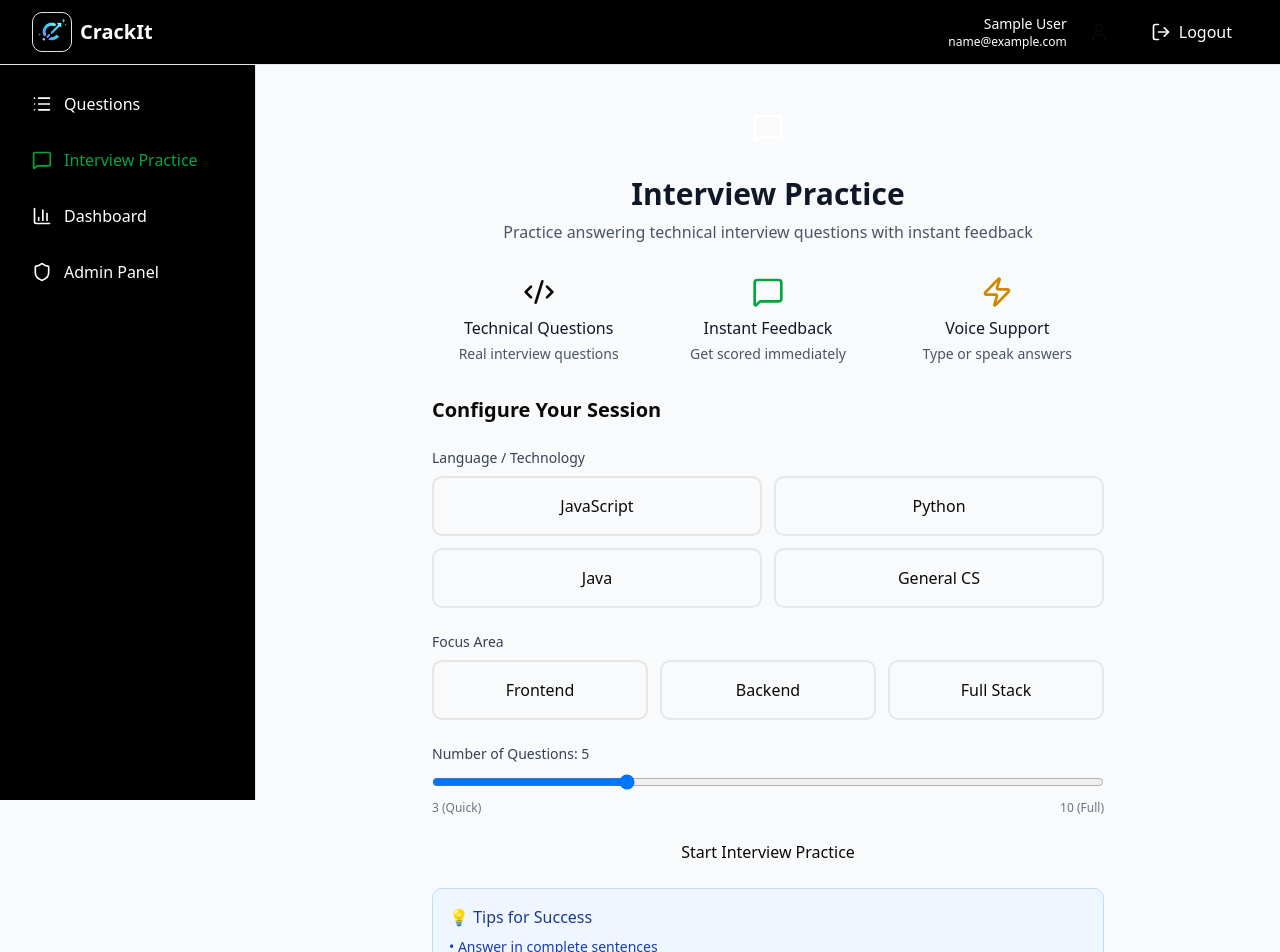
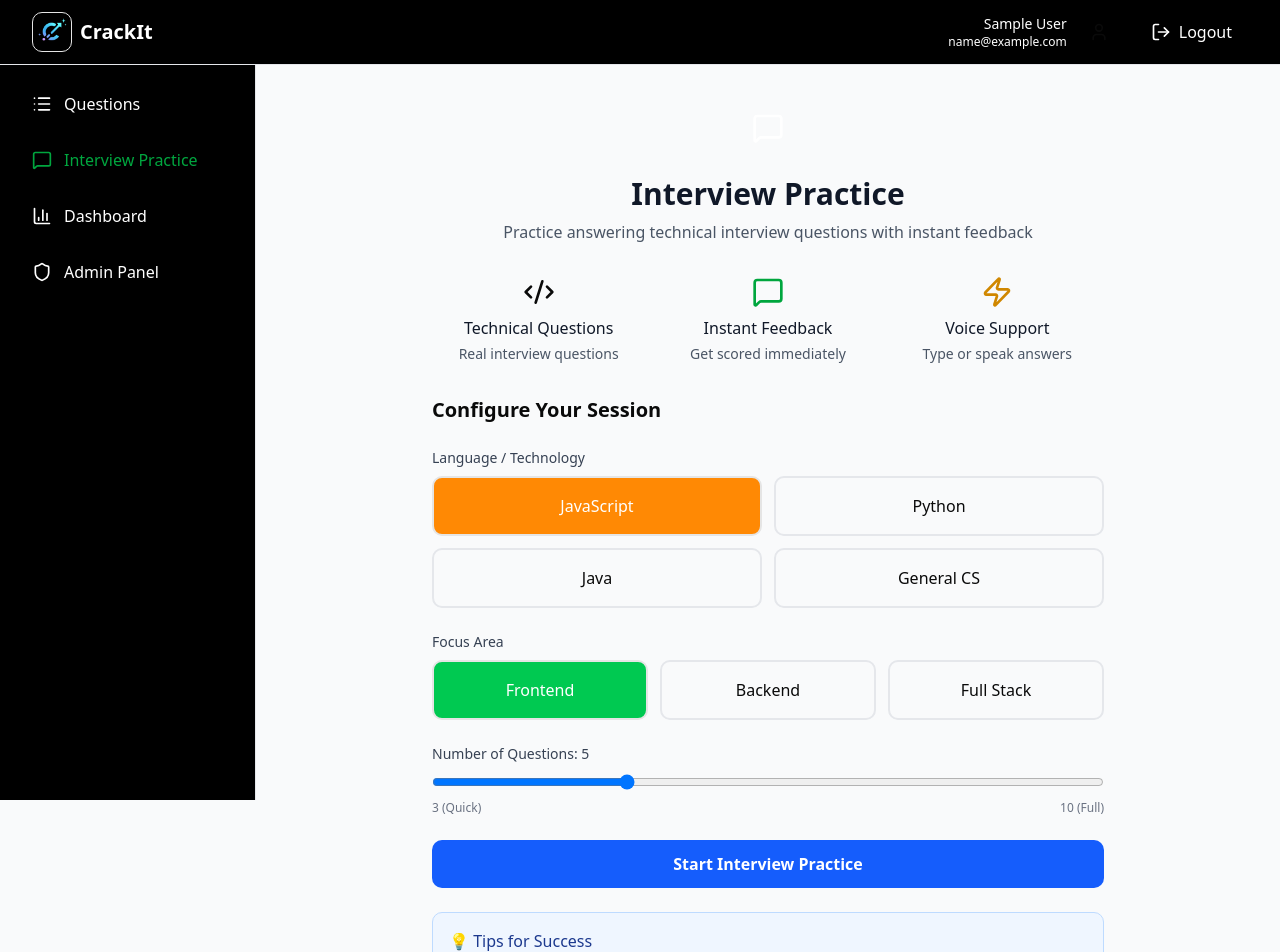
Before and after one commit to rohithk-codes/interview-preparation-app, a React app in the folder frontend/: page /interview in a window 1280 px wide. Shown: the top 952 px of the page. Built offline with nearby package versions, Linux system fonts and the light colour scheme; sample sign-in values are in the browser's storage; the HTML template or start-up script is replaced by a standard one.

Commit message:
ui-updates

```diff
--- a/frontend/src/components/common/Layout.tsx
+++ b/frontend/src/components/common/Layout.tsx
@@ -114,7 +114,7 @@ const Layout: React.FC<LayoutProps> = ({ children }) => {
                   ${
                     isActive(item.path)
                       ? 'bg-primary-50 text-green-600 font-medium'
-                      : 'text-white hover:bg-green-600'
+                      : 'text-white hover:bg-green-500'
                   }
                 `}
               >
--- a/frontend/src/components/interview/InterviewSetup.tsx
+++ b/frontend/src/components/interview/InterviewSetup.tsx
@@ -1,14 +1,17 @@
-import React, { useState } from 'react';
-import { Code2, MessageSquare, Zap } from 'lucide-react';
+import React, { useState } from "react";
+import { Code2, MessageSquare, Zap } from "lucide-react";
 
 interface InterviewSetupProps {
   onStart: (category: string, type: string, questionCount: number) => void;
   loading: boolean;
 }
 
-const InterviewSetup: React.FC<InterviewSetupProps> = ({ onStart, loading }) => {
-  const [category, setCategory] = useState('javascript');
-  const [type, setType] = useState('frontend');
+const InterviewSetup: React.FC<InterviewSetupProps> = ({
+  onStart,
+  loading,
+}) => {
+  const [category, setCategory] = useState("javascript");
+  const [type, setType] = useState("frontend");
   const [questionCount, setQuestionCount] = useState(5);
 
   const handleSubmit = (e: React.FormEvent) => {
@@ -34,7 +37,9 @@ const InterviewSetup: React.FC<InterviewSetupProps> = ({ onStart, loading }) =>
       <div className="grid grid-cols-3 gap-4 mb-8">
         <div className="card text-center">
           <Code2 className="w-8 h-8 text-primary-600 mx-auto mb-2" />
-          <h3 className="font-medium text-gray-900 mb-1">Technical Questions</h3>
+          <h3 className="font-medium text-gray-900 mb-1">
+            Technical Questions
+          </h3>
           <p className="text-sm text-gray-600">Real interview questions</p>
         </div>
         <div className="card text-center">
@@ -61,19 +66,19 @@ const InterviewSetup: React.FC<InterviewSetupProps> = ({ onStart, loading }) =>
             </label>
             <div className="grid grid-cols-2 gap-3">
               {[
-                { value: 'javascript', label: 'JavaScript' },
-                { value: 'python', label: 'Python' },
-                { value: 'java', label: 'Java' },
-                { value: 'general', label: 'General CS' }
+                { value: "javascript", label: "JavaScript" },
+                { value: "python", label: "Python" },
+                { value: "java", label: "Java" },
+                { value: "general", label: "General CS" },
               ].map((cat) => (
                 <button
                   key={cat.value}
                   type="button"
                   onClick={() => setCategory(cat.value)}
-                  className={`p-4 rounded-lg border-2 transition-all ${
+                  className={`p-4 rounded-lg border-2  transition-all ${
                     category === cat.value
-                      ? 'border-primary-600 bg-primary-50 text-primary-700'
-                      : 'border-gray-200 hover:border-green-300'
+                      ? "border-primary-600 bg-orange-400 text-white"
+                      : "border-gray-200 hover:border-orange-400"
                   }`}
                 >
                   <span className="font-medium">{cat.label}</span>
@@ -89,9 +94,9 @@ const InterviewSetup: React.FC<InterviewSetupProps> = ({ onStart, loading }) =>
             </label>
             <div className="grid grid-cols-3 gap-3">
               {[
-                { value: 'frontend', label: 'Frontend' },
-                { value: 'backend', label: 'Backend' },
-                { value: 'fullstack', label: 'Full Stack' }
+                { value: "frontend", label: "Frontend" },
+                { value: "backend", label: "Backend" },
+                { value: "fullstack", label: "Full Stack" },
               ].map((t) => (
                 <button
                   key={t.value}
@@ -99,8 +104,8 @@ const InterviewSetup: React.FC<InterviewSetupProps> = ({ onStart, loading }) =>
                   onClick={() => setType(t.value)}
                   className={`p-4 rounded-lg border-2 transition-all ${
                     type === t.value
-                      ? 'border-primary-600 bg-primary-50 text-primary-700'
-                      : 'border-gray-200 hover:border-gray-300'
+                      ? "border-primary-600 bg-green-500 text-white"
+                      : "border-gray-200 hover:border-green-500"
                   }`}
                 >
                   <span className="font-medium">{t.label}</span>
@@ -132,15 +137,23 @@ const InterviewSetup: React.FC<InterviewSetupProps> = ({ onStart, loading }) =>
           <button
             type="submit"
             disabled={loading}
-            className="w-full btn-primary disabled:opacity-50 disabled:cursor-not-allowed"
+            className="w-full bg-blue-600 hover:bg-blue-700
+    text-white
+    font-semibold
+    py-3 px-4
+    rounded-lg
+    transition-all
+    duration-200
+    disabled:opacity-50
+     disabled:cursor-not-allowed"
           >
             {loading ? (
-              <span className="flex items-center justify-center gap-2">
-                <div className="animate-spin rounded-full h-5 w-5 border-b-2 border-white"></div>
+              <span className="flex items-center justify-center   gap-2">
+                <div className="animate-spin rounded-full h-5 w-5 border-b-2 border-gray-200"></div>
                 Starting Session...
               </span>
             ) : (
-              'Start Interview Practice'
+              "Start Interview Practice"
             )}
           </button>
         </form>
```
